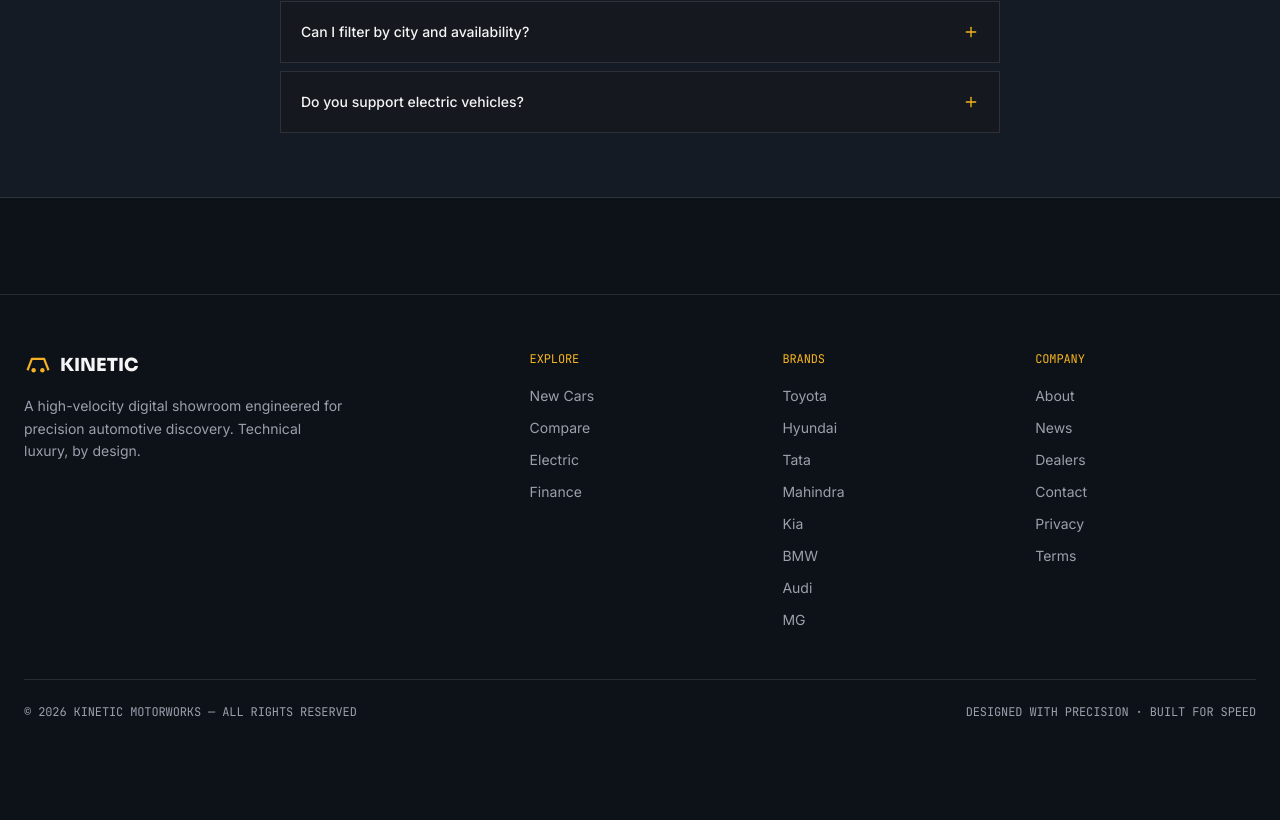
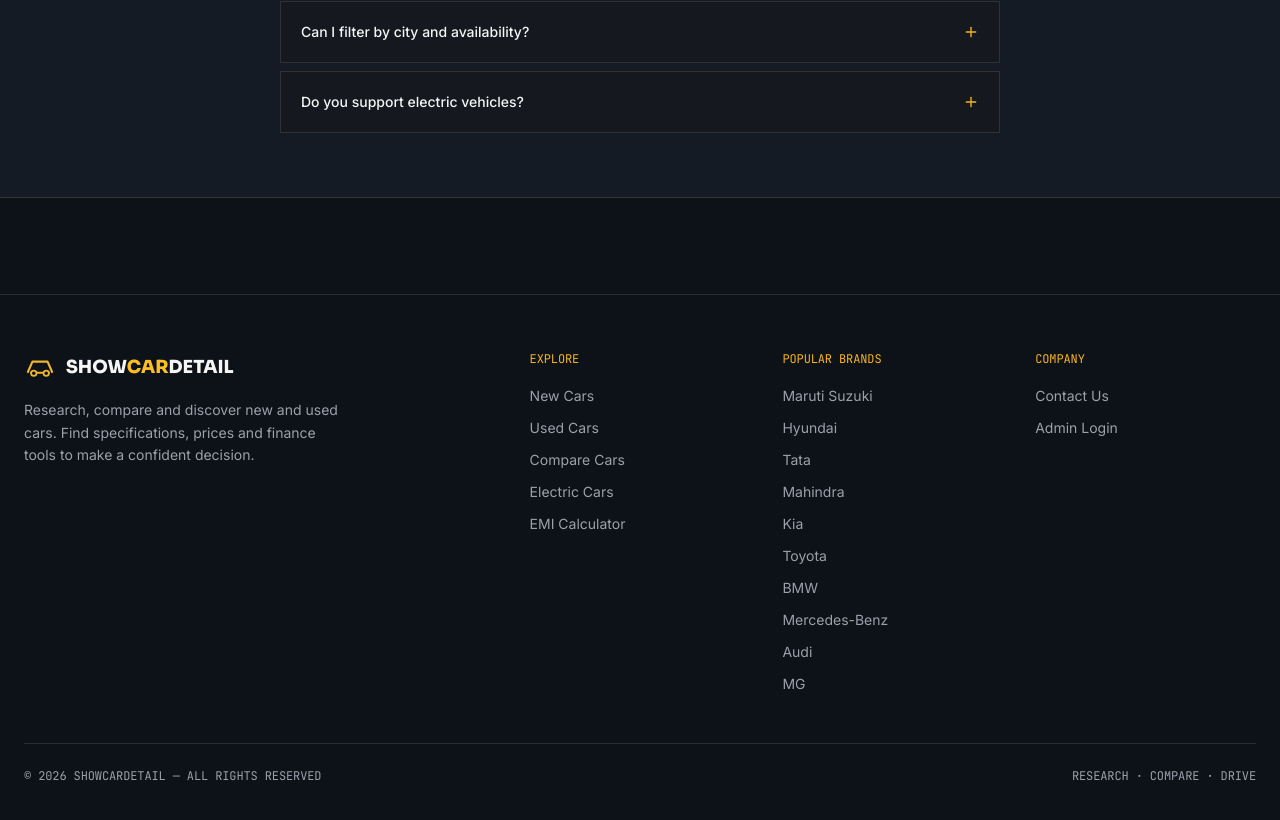
Before and after one commit to Ashutosh-Pandey777/ShowCarDetail, a React (Vite) app: page / in a window 1280 px wide. Shown: the part 4244-5064 px from the top of the page. Before the commit the page ends 5020 px from the top, so only its background shows below. Built offline with nearby package versions, Linux system fonts and the light colour scheme; no server answers.

Commit message:
Update ShowCarDetail footer and navigation links

```diff
--- a/src/components/layout/Footer.jsx
+++ b/src/components/layout/Footer.jsx
@@ -1,46 +1,16 @@
 import React from 'react';
 import { Link } from 'react-router-dom';
-
-const BRANDS = ['Toyota', 'Hyundai', 'Tata', 'Mahindra', 'Kia', 'BMW', 'Audi', 'MG'];
-
+const BRANDS = ['Maruti Suzuki', 'Hyundai', 'Tata', 'Mahindra', 'Kia', 'Toyota', 'BMW', 'Mercedes-Benz', 'Audi', 'MG'];
 export default function Footer() {
-  return (
-    <footer className="bg-obsidian border-t border-hairline mt-24">
-      <div className="max-w-chassis mx-auto px-4 sm:px-6 py-14">
-        <div className="grid grid-cols-2 md:grid-cols-4 lg:grid-cols-5 gap-8">
-          <div className="col-span-2">
-            <div className="flex items-center gap-2 mb-4">
-              <svg width="28" height="28" viewBox="0 0 32 32" fill="none">
-                <path d="M4 22L9 9h14l5 13" stroke="#F5B324" strokeWidth="2.5" strokeLinejoin="round"/>
-                <circle cx="11" cy="22" r="2.5" fill="#F5B324"/>
-                <circle cx="21" cy="22" r="2.5" fill="#F5B324"/>
-              </svg>
-              <span className="font-heading font-extrabold text-lg">KINETIC</span>
-            </div>
-            <p className="text-sm text-muted-foreground max-w-xs leading-relaxed">A high-velocity digital showroom engineered for precision automotive discovery. Technical luxury, by design.</p>
-          </div>
-          <FooterCol title="Explore" links={[['New Cars','/browse'],['Compare','/compare'],['Electric','/browse?fuel=Electric'],['Finance','/emi']]} />
-          <FooterCol title="Brands" links={BRANDS.map(b => [b, `/brand/${b.toLowerCase()}`])} />
-          <FooterCol title="Company" links={[['About','#'],['News','#'],['Dealers','#'],['Contact','#'],['Privacy','#'],['Terms','#']]} />
-        </div>
-        <div className="mt-12 pt-6 border-t border-hairline flex flex-col sm:flex-row justify-between items-center gap-3">
-          <p className="text-xs font-mono-data text-muted-foreground">© 2026 KINETIC MOTORWORKS — ALL RIGHTS RESERVED</p>
-          <p className="text-xs font-mono-data text-muted-foreground">DESIGNED WITH PRECISION · BUILT FOR SPEED</p>
-        </div>
-      </div>
-    </footer>
-  );
+  return <footer className="bg-obsidian border-t border-hairline mt-24"><div className="max-w-chassis mx-auto px-4 sm:px-6 py-14">
+    <div className="grid grid-cols-2 md:grid-cols-4 lg:grid-cols-5 gap-8">
+      <div className="col-span-2"><Link to="/" className="flex items-center gap-2.5 mb-4"><svg width="32" height="32" viewBox="0 0 36 36" fill="none" aria-hidden="true"><path d="M4 24.5 9.5 12h17L32 24.5M7 24.5h22" stroke="#eeb52e" strokeWidth="2.4" strokeLinejoin="round"/><circle cx="11" cy="25" r="3" fill="#0d1118" stroke="#eeb52e" strokeWidth="2"/><circle cx="25" cy="25" r="3" fill="#0d1118" stroke="#eeb52e" strokeWidth="2"/></svg><span className="font-heading font-extrabold text-lg">SHOW<span className="text-amber-400">CAR</span>DETAIL</span></Link>
+        <p className="text-sm text-muted-foreground max-w-xs leading-relaxed">Research, compare and discover new and used cars. Find specifications, prices and finance tools to make a confident decision.</p></div>
+      <FooterCol title="Explore" links={[['New Cars','/browse?condition=New'],['Used Cars','/browse?condition=Used'],['Compare Cars','/compare'],['Electric Cars','/browse?fuel=Electric'],['EMI Calculator','/emi']]} />
+      <FooterCol title="Popular Brands" links={BRANDS.map(b => [b, '/brand/' + b.toLowerCase().replace(/\s+/g, '-')])} />
+      <FooterCol title="Company" links={ [['Contact Us','/contact'],['Admin Login','/login']] } />
+    </div>
+    <div className="mt-12 pt-6 border-t border-hairline flex flex-col sm:flex-row justify-between items-center gap-3"><p className="text-xs font-mono-data text-muted-foreground">© {new Date().getFullYear()} SHOWCARDETAIL — ALL RIGHTS RESERVED</p><p className="text-xs font-mono-data text-muted-foreground">RESEARCH · COMPARE · DRIVE</p></div>
+  </div></footer>;
 }
-
-function FooterCol({ title, links }) {
-  return (
-    <div>
-      <h4 className="text-xs font-mono-data uppercase tracking-widest text-primary mb-4">{title}</h4>
-      <ul className="space-y-2">
-        {links.map(([label, to]) => (
-          <li key={label}><Link to={to} className="text-sm text-muted-foreground hover:text-foreground transition-colors">{label}</Link></li>
-        ))}
-      </ul>
-    </div>
-  );
-}
+function FooterCol({ title, links }) { return <div><h4 className="text-xs font-mono-data uppercase tracking-widest text-primary mb-4">{title}</h4><ul className="space-y-2">{links.map(([label,to]) => <li key={label}><Link to={to} className="text-sm text-muted-foreground hover:text-foreground transition-colors">{label}</Link></li>)}</ul></div>; }
```
